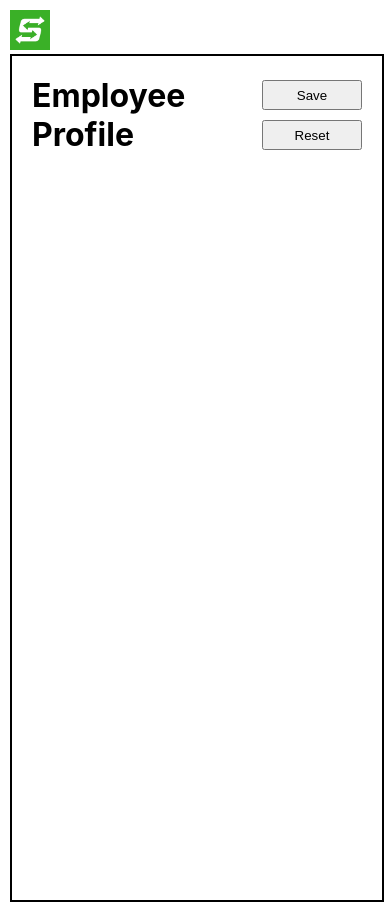
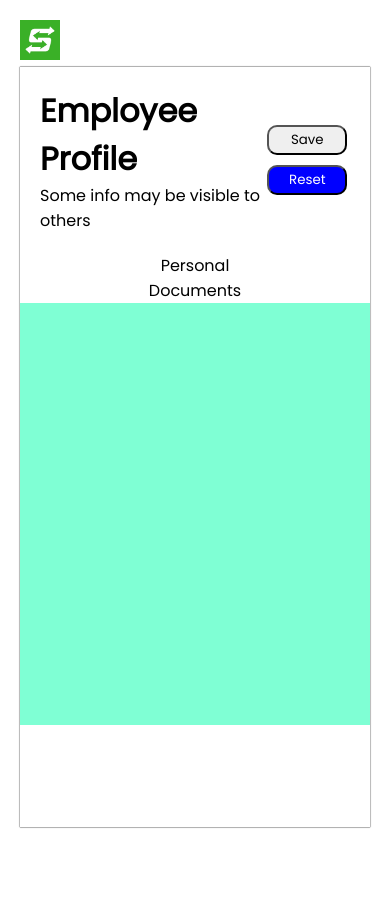
Before and after one commit to ydpatel0309/Employee-Onboarding-Form-Moveinsync, a React (Create React App) app: page / in a window 390 px wide. After the commit the page ends 847 px from the top, so only its background shows below. Built offline with nearby package versions, Linux system fonts and the light colour scheme.

Commit message:
implemented conditional rendering on a Personal and Documents

```diff
--- a/src/App.css
+++ b/src/App.css
@@ -1,66 +1,130 @@
-*
-{
+@import url('https://fonts.googleapis.com/css2?family=Poppins&display=swap');
+
+* {
     margin: 0;
     padding: 0;
+    font-family: "Poppins", sans-serif;
+    font-style: normal;
 }
-#moveinsync_logo
-{
+
+#moveinsync_logo {
     width: 40px;
     z-index: 1;
 }
-.App
-{
-    /* padding: 10px; */
-    width: 100%;
+
+.App {
+    padding: 20px;
+    /* width: 100%; */
     display: flex;
     justify-content: center;
     align-items: center;
+    box-sizing: border-box;
 }
-.App_inner
-{
-    padding: 10px;
+
+.App_inner {
     width: 100%;
-    height: 100vh;
+    box-sizing: border-box;
+
+    /* height: 100vh; */
 
 }
-.profile
-{
-    width: 100%;
-    height: 100vh;
-    border: 2px solid black;
+
+.profile {
+    /* width: 100%; */
+    height: 90vh;
+    box-shadow: 0 0 1px 0.2px black;
 }
-.profile_heading
-{
-    padding: 20px;
+
+.profile_heading {
     display: flex;
     justify-content: space-between;
     align-items: center;
-}
-.buttons
-{
-    display: flex;
-    justify-content: space-between;
-    width: 250px;
-}
-#Save_button
-{
-    height: 30px;
-    width: 100px;
-}
-
-#Reset_button
-{
-    height: 30px;
-    width: 100px;
+    padding: 20px;
 
 }
 
-@media (max-width: 600px)
+.buttons {
+    display: flex;
+    justify-content: space-between;
+    width: 180px;
+}
+
+#Save_button {
+    height: 30px;
+    width: 80px;
+    border-radius: 10px;
+    /* background-color: lightgreen; */
+
+}
+
+#Reset_button {
+    height: 30px;
+    width: 80px;
+    background-color: blue;
+    color: white;
+    border-radius: 10px;
+}
+
+.form_outer {
+    box-sizing: border-box;
+}
+
+.choices {
+    display: flex;
+    align-items: center;
+    justify-content: left;
+    width: 100%;
+
+}
+
+.choices_inner {
+    display: flex;
+    align-items: center;
+    justify-content: space-evenly;
+    width: 30%;
+}
+#Presonal,#Documents
 {
-    .buttons
-    {
+    width: max-content;
+    position: relative;
+    cursor: pointer;
+    /* margin: 100px auto; */
+}
+
+#Presonal::after,#Documents::after
+{
+    content: "";
+    position: absolute;
+    bottom: -5px;
+    height: 4px;
+    width: 100%;
+    left: 0;
+    background-color: blue;
+    transition: 0.3s;
+    transition-timing-function: ease-in-out;
+    transform: scaleX(0);
+}
+
+#Presonal:hover:after,#Documents:hover:after
+{
+    transform: scaleX(1);
+
+}
+
+@media (max-width: 600px) {
+    .buttons {
         flex-direction: column;
         width: 100px;
         height: 70px;
     }
+
+    .choices {
+        flex-direction: column;
+
+    }
+
+    .choices_inner {
+        flex-direction: column;
+
+    }
 }
--- a/src/App.js
+++ b/src/App.js
@@ -1,23 +1,57 @@
+import React, { useState } from 'react';
 import './App.css';
-import logo from "./images/logo.png"
+import logo from "./images/logo.png";
+import PersonalPage from './Personal'; // Import your PersonalPage component
+import DocumentsPage from './Documents'; // Import your DocumentsPage component
 
 function App() {
+  const [selectedPage, setSelectedPage] = useState('Personal');
+
+  const handlePageChange = (page) => {
+    setSelectedPage(page);
+  };
+
   return (
     <>
       <div className="App">
-
         <div className="App_inner">
-      <img src={logo} alt="logo" id='moveinsync_logo'/>
+          <img src={logo} alt="logo" id='moveinsync_logo' />
           <div className="profile">
             <div className="profile_heading">
-          <div className="heading"><h1>Employee Profile</h1></div>
+              <div className="heading">
+                <h1>Employee Profile</h1>
+                Some info may be visible to others
+              </div>
               <div className="buttons">
                 <button id="Save_button" type="submit">Save</button>
                 <button id="Reset_button" type="reset">Reset</button>
               </div>
             </div>
+            <div className="form_outer">
+              <div className="choices">
+                <div className="choices_inner">
+                  <div
+                    id="Personal"
+                    onClick={() => handlePageChange('Personal')}
+                    className={selectedPage === 'Personal' ? 'active' : ''}
+                  >
+                    Personal
                   </div>
-
+                  <div
+                    id="Documents"
+                    onClick={() => handlePageChange('Documents')}
+                    className={selectedPage === 'Documents' ? 'active' : ''}
+                  >
+                    Documents
+                  </div>
+                </div>
+              </div>
+              <div className="page-content">
+                {selectedPage === 'Personal' && <PersonalPage />}
+                {selectedPage === 'Documents' && <DocumentsPage />}
+              </div>
+            </div>
+          </div>
         </div>
       </div>
     </>
--- /dev/null
+++ b/src/Documents.css
@@ -0,0 +1,5 @@
+.inner
+{
+    height: 50vh;
+    background-color: aqua;
+}
--- /dev/null
+++ b/src/Documents.js
@@ -0,0 +1,13 @@
+import React from "react";
+import "./Documents.css";
+
+
+function Document()
+{
+    return(<>
+    <div className="inner">
+
+</div>
+    </>);
+}
+export default Document;
--- /dev/null
+++ b/src/Personal.css
@@ -0,0 +1,5 @@
+.outer
+{
+    height: 50vh;
+    background-color:aquamarine;
+}
--- /dev/null
+++ b/src/Personal.js
@@ -0,0 +1,12 @@
+import React from "react";
+import "./Personal.css";
+
+function Personal()
+{
+    return(<>
+    <div className="outer">
+
+    </div>
+    </>);
+}
+export default Personal;
--- a/src/index.js
+++ b/src/index.js
@@ -3,6 +3,8 @@ import ReactDOM from 'react-dom/client';
 import './index.css';
 import App from './App';
 import reportWebVitals from './reportWebVitals';
+import From from "./form";
+
 
 const root = ReactDOM.createRoot(document.getElementById('root'));
 root.render(
@@ -11,7 +13,5 @@ root.render(
   </React.StrictMode>
 );
 
-// If you want to start measuring performance in your app, pass a function
-// to log results (for example: reportWebVitals(console.log))
-// or send to an analytics endpoint. Learn more: https://bit.ly/CRA-vitals
+
 reportWebVitals();
```
Also changed, not shown: src/temp.js (added, +39 -0 lines), src/form.js (added). Lines whose indentation alone changed are shown as unchanged.
